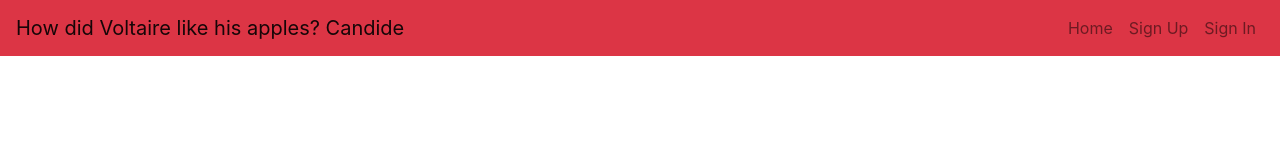
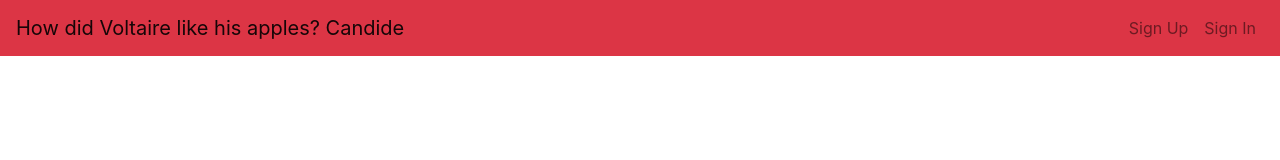
Before and after one commit to henrymini/capstone-react-client, a React app: page /#/ in a window 1280 px wide. Shown: the top 160 px of the page. Built offline with nearby package versions, Linux system fonts and the light colour scheme.

Commit message:
Create form header link
- added link to create-poem to authenticated header

```diff
--- a/src/components/Header/Header.js
+++ b/src/components/Header/Header.js
@@ -5,6 +5,7 @@ import Navbar from 'react-bootstrap/Navbar'
 
 const authenticatedOptions = (
   <Fragment>
+    <Nav.Link href="#create-poem">Make an Addition</Nav.Link>
     <Nav.Link href="#change-password">Change Password</Nav.Link>
     <Nav.Link href="#sign-out">Sign Out</Nav.Link>
   </Fragment>
@@ -16,12 +17,11 @@ const unauthenticatedOptions = (
     <Nav.Link href="#sign-in">Sign In</Nav.Link>
   </Fragment>
 )
-
-const alwaysOptions = (
-  <Fragment>
-    <Nav.Link to="/">Home</Nav.Link>
-  </Fragment>
-)
+//
+// const alwaysOptions = (
+//   <Fragment>
+//   </Fragment>
+// )
 
 const Header = ({ user }) => (
   <Navbar bg="danger" variant="light" expand="md">
@@ -32,7 +32,9 @@ const Header = ({ user }) => (
     <Navbar.Collapse id="basic-navbar-nav">
       <Nav className="ml-auto">
         { user && <span className="navbar-text mr-2">Welcome, {user.email}</span>}
-        { alwaysOptions }
+        {
+          // { alwaysOptions }
+        }
         { user ? authenticatedOptions : unauthenticatedOptions }
       </Nav>
     </Navbar.Collapse>
--- a/src/components/poems/PoemForm.js
+++ b/src/components/poems/PoemForm.js
@@ -33,7 +33,7 @@ const PoemForm = ({ poem, handleChange, handleSubmit }) => (
         onChange={handleChange}
         name="year"
       />
-      <button type="submit" className="btn">{poem._id ? 'Update' : 'Add'}</button>
+      <button type="submit" className="btn btn-danger">{poem._id ? 'Update' : 'Add'}</button>
       <Link to={poem._id ? `/poems/${poem._id}` : '/'} className="btn btn-warning">Cancel</Link>
     </form>
   </div>
```
